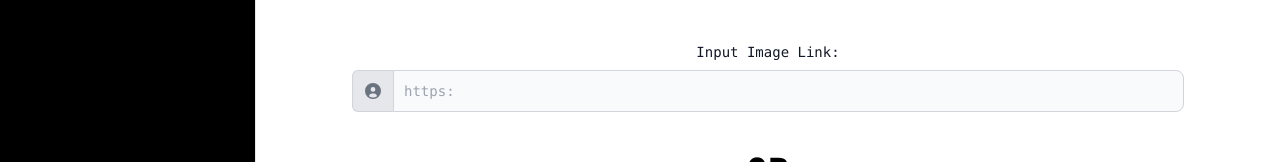
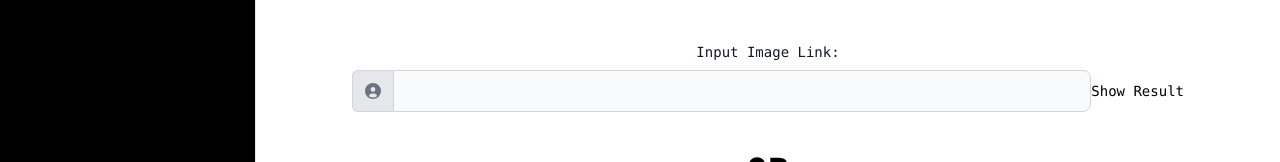
Before and after one commit to anurag629/BotaniScan, a Next.js app: page / in a window 1280 px wide. Shown: the part 434-596 px from the top of the page. Built offline with nearby package versions, Linux system fonts and the light colour scheme.

Commit message:
Add code for fetching api

```diff
--- a/components/mainProject/FileUpload.tsx
+++ b/components/mainProject/FileUpload.tsx
@@ -1,4 +1,4 @@
-'use client' // 👈 use it here
+'use client'
 
 import React, { useState } from 'react';
 
--- a/components/mainProject/LinkInput.tsx
+++ b/components/mainProject/LinkInput.tsx
@@ -1,9 +1,28 @@
-'use client' // 👈 use it here
+'use client'
 
-import React, { useState, useEffect } from "react";
+import React, { useState } from "react";
+import axios from "axios";
 
+interface PredictionResponse {
+    message: string;
+}
 
 const LinkInput: React.FC = () => {
+    const [imageUrl, setImageUrl] = useState<string>("");
+    const [predictionResult, setPredictionResult] = useState<PredictionResponse | null>(null);
+
+    const submitComment = async () => {
+        console.log(imageUrl);
+        try {
+            const response = await axios.post<PredictionResponse>(`https://anurag629-botaniscan.hf.space/prediction/?image_link=${imageUrl}`);
+            const data = response.data;
+            setPredictionResult(data);
+            console.log(data);
+        } catch (err) {
+            console.log(err);
+        }
+    }
+
     return (
         <div>
             <div className="p-4">
@@ -16,14 +35,24 @@ const LinkInput: React.FC = () => {
                                     <path d="M10 0a10 10 0 1 0 10 10A10.011 10.011 0 0 0 10 0Zm0 5a3 3 0 1 1 0 6 3 3 0 0 1 0-6Zm0 13a8.949 8.949 0 0 1-4.951-1.488A3.987 3.987 0 0 1 9 13h2a3.987 3.987 0 0 1 3.951 3.512A8.949 8.949 0 0 1 10 18Z" />
                                 </svg>
                             </span>
-                            <input type="text" className="rounded-none rounded-r-lg bg-gray-50 border border-gray-300 text-gray-900 focus:ring-blue-500 focus:border-blue-500 block flex-1 min-w-0 w-full text-sm p-2.5  dark:bg-gray-700 dark:border-gray-600 dark:placeholder-gray-400 dark:text-white dark:focus:ring-blue-500 dark:focus:border-blue-500" placeholder="https:" />
+                            <input
+                                type="text"
+                                className="rounded-none rounded-r-lg bg-gray-50 border border-gray-300 text-gray-900 focus:ring-blue-500 focus:border-blue-500 block flex-1 min-w-0 w-full text-sm p-2.5  dark:bg-gray-700 dark:border-gray-600 dark:placeholder-gray-400 dark:text-white dark:focus:ring-blue-500 dark:focus:border-blue-500"
+                                value={imageUrl}
+                                onChange={(e) => setImageUrl(e.target.value)}
+                            />
+                            <button onClick={submitComment}>Show Result</button> {}
                         </div>
                     </div>
                 </div>
             </div>
+            {predictionResult && (
+                <div>
+                    <p>Prediction Result: {predictionResult.message}</p>
+                </div>
+            )}
         </div>
     );
 }
 
-
 export default LinkInput;
```
